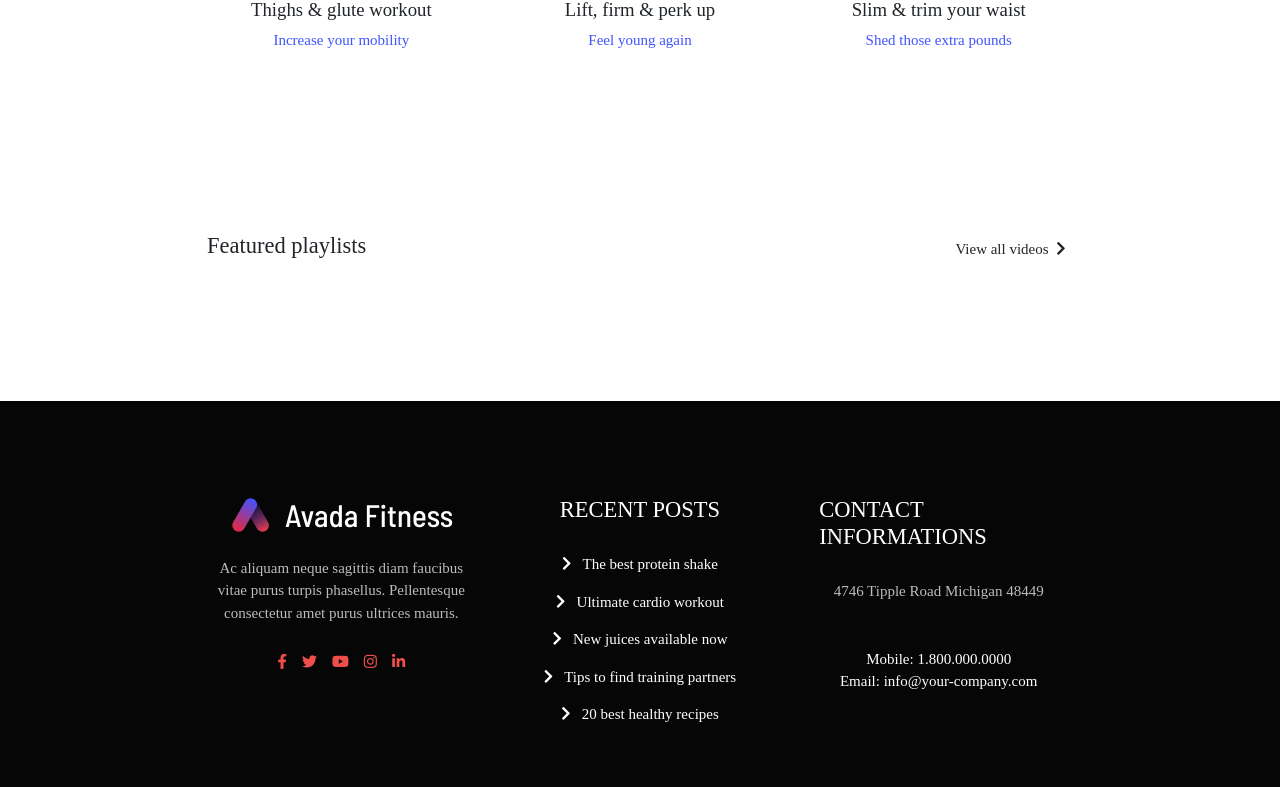
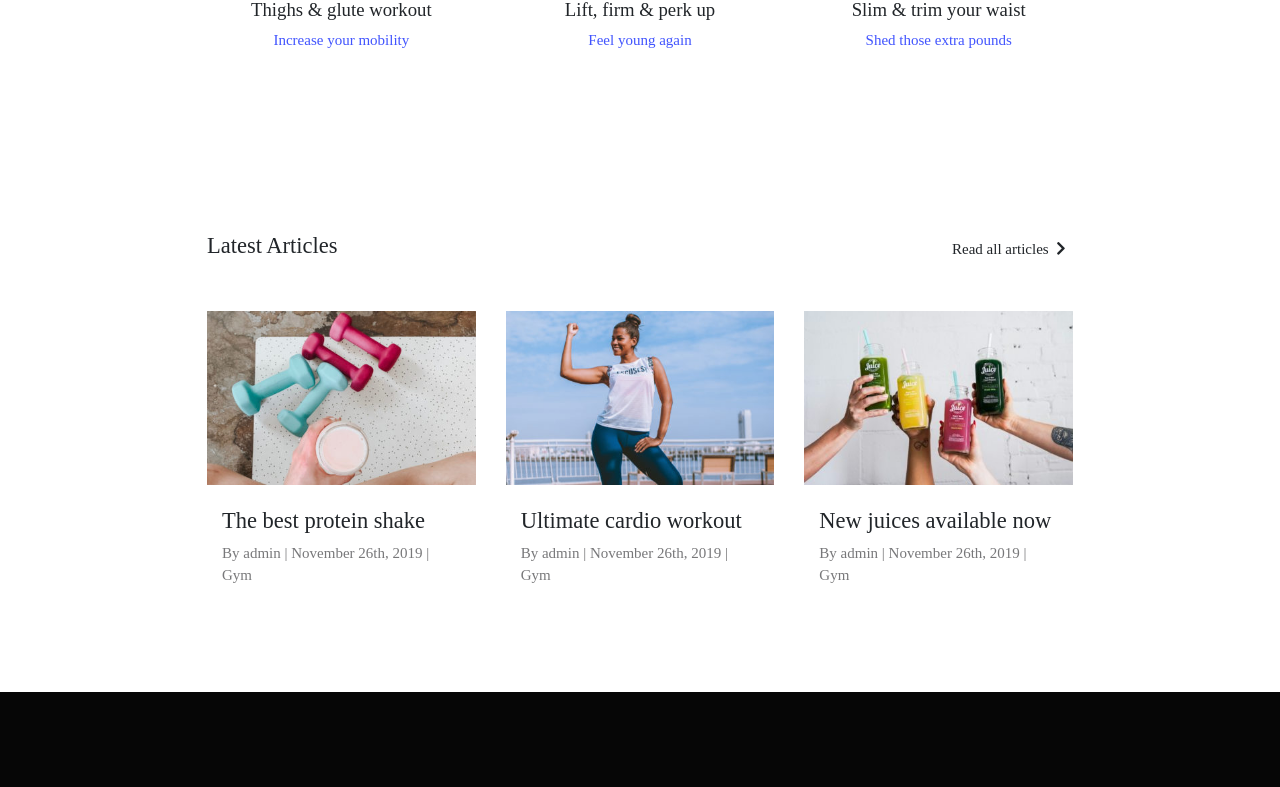
Before and after one commit to mariaDulesova/proj-html-vuejs, a Vue app: page / in a window 1280 px wide. Shown: the part 2927-3714 px from the top of the page. Built offline with nearby package versions, Linux system fonts and the light colour scheme; a small style sheet from the web is missing.

Commit message:
Latest Articles

```diff
--- a/src/App.vue
+++ b/src/App.vue
@@ -85,17 +85,17 @@ export default {
       ],
       articles:[
         {
-          url:'./assets/img/blog4-2x-400x258.jpg',
+          url:'blog4-2x-400x258',
           title: 'The best protein shake',
           post: 'By admin | November 26th, 2019 | Gym'
         },
         {
-          url:'./assets/img/blog1-2x-400x258.jpg',
+          url:'blog1-2x-400x258',
           title: 'Ultimate cardio workout',
           post: 'By admin | November 26th, 2019 | Gym'
         },
         {
-          url:'./assets/img/blog3-2x-400x258.jpg',
+          url:'blog3-2x-400x258',
           title: 'New juices available now',
           post: 'By admin | November 26th, 2019 | Gym'
         },
--- a/src/components/Articles.vue
+++ b/src/components/Articles.vue
@@ -1,16 +1,16 @@
 <template>
     <section class='ms-wrap my-5 py-5'>
         <div class="d-flex justify-content-between align-items-center mx-3 my-5">
-            <h4 >Featured playlists</h4>
-            <span>View all videos<i class="fas fa-chevron-right mx-2"></i></span>
+            <h4>Latest Articles</h4>
+            <span>Read all articles<i class="fas fa-chevron-right mx-2"></i></span>
         </div>
         <div class='d-flex justify-content-between ms-container '>
-            <div v-for="(itemvideo,index) in itemvideos" :key="index" class='mx-3 '>
+            <div v-for="(itemarticle,index) in itemarticles" :key="index" class='mx-3 '>
                 <div class="position-relative">
-                    <img :src="require(`../assets/video/${itemvideo.url}.jpg`)" :alt="`${itemvideo.title}`" class="mb-4 ">
+                    <img :src="require(`../assets/img/${itemarticle.url}.jpg`)" :alt="`${itemarticle.title}`" class="mb-4 ">
                 </div>
-                <h5 class="text-center">{{ itemvideo.title }}</h5>
-                <a href="#" class="text-center"> {{ itemvideo.subTitle }}</a>
+                <h4 class="px-3">{{ itemarticle.title }}</h4>
+                <p class="px-3"> {{ itemarticle.post }}</p>
             </div>
         </div>
     </section>
@@ -19,7 +19,7 @@
 <script>
 export default {
     name: 'Articles',
-    props: ['itemvideos']
+    props: ['itemarticles']
 
 }
 </script>
@@ -29,16 +29,20 @@ export default {
         width: 70%;
         margin: 0 auto;
     }
+    h4{
+        font-weight: 400;
+    }
 
     .ms-container {
         img{
             width: 100%;
-            border-radius: 10px 10px 70px 10px;
+
         }
 
-        a{
+
+        p{
             display: block;
-            color:  #4154fe;
+            color:  #78787a;
             text-decoration: none;
         }
 
--- a/src/components/Main.vue
+++ b/src/components/Main.vue
@@ -5,7 +5,7 @@
         <Playlist
         :itemvideos='videoLinks'/>
         <Articles
-        :itemarticle='articleLinks'/>
+        :itemarticles='articleLinks'/>
     </main>
 </template>
 
--- a/src/components/Playlist.vue
+++ b/src/components/Playlist.vue
@@ -31,6 +31,10 @@ export default {
         margin: 0 auto;
     }
 
+    h4,h5{
+        font-weight: 400;
+    }
+
     .ms-container {
         img{
             width: 100%;
```
